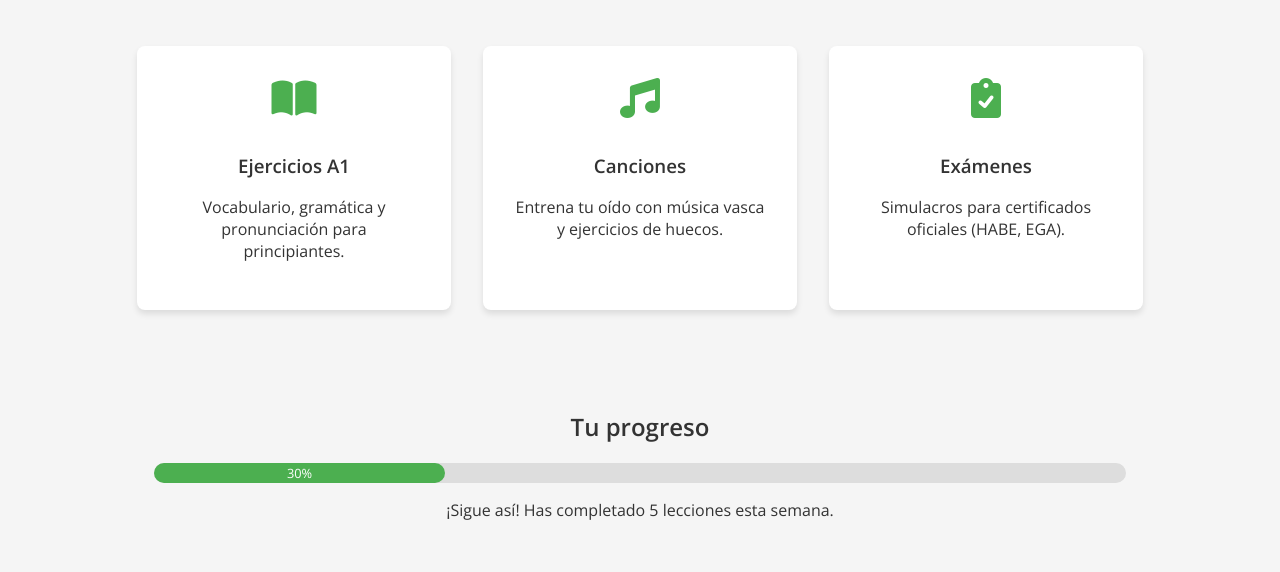
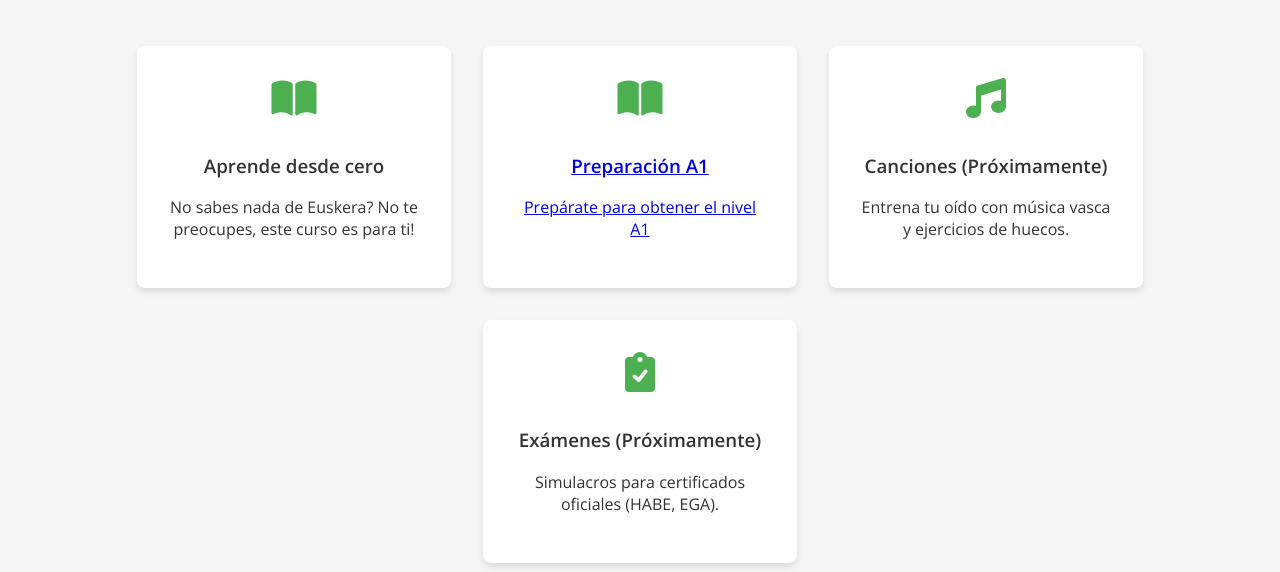
Before and after one commit to KoldoAH/web_euskera, a plain HTML site: page index.html in a window 1280 px wide. Shown: the part 487-1059 px from the top of the page. Drawn offline with nearby package versions, Linux system fonts and the light colour scheme; a web font is replaced by a local one.

Commit message:
Update index.html

```diff
--- a/index.html
+++ b/index.html
@@ -45,31 +45,38 @@
 
     <!-- Secciones Principales -->
     <section class="features">
-        <div class="feature-card" id="ejercicios">
+        <div class="feature-card" id="desde_cero">
             <i class="fas fa-book-open"></i>
-            <h3>Ejercicios A1</h3>
-            <p>Vocabulario, gramática y pronunciación para principiantes.</p>
+            <h3>Aprende desde cero</h3>
+            <p>No sabes nada de Euskera? No te preocupes, este curso es para ti!</p>
         </div>
+        <!-- <div> -->
+        <a class="feature-card" id="A1" href="lecciones/listado_lecciones.html">
+                <i class="fas fa-book-open"></i>
+                <h3>Preparación A1</h3>
+                <p>Prepárate para obtener el nivel A1</p>
+            </a>
+        <!-- </div> -->
         <div class="feature-card" id="canciones">
             <i class="fas fa-music"></i>
-            <h3>Canciones</h3>
+            <h3>Canciones (Próximamente)</h3>
             <p>Entrena tu oído con música vasca y ejercicios de huecos.</p>
         </div>
         <div class="feature-card" id="examenes">
             <i class="fas fa-clipboard-check"></i>
-            <h3>Exámenes</h3>
+            <h3>Exámenes (Próximamente)</h3>
             <p>Simulacros para certificados oficiales (HABE, EGA).</p>
         </div>
     </section>
 
     <!-- Progreso del Usuario -->
-    <section class="progress-section">
+    <!-- <section class="progress-section">
         <h2>Tu progreso</h2>
         <div class="progress-bar">
             <div class="progress-fill" style="width: 30%;">30%</div>
         </div>
-        <p>¡Sigue así! Has completado 5 lecciones esta semana.</p>
-    </section>
+        <p>¡Sigue así! Has completado 5 lecciones esta semana.</p> -->
+    <!-- </section> -->
 
     <!-- Footer -->
     <footer class="footer">
@@ -82,7 +89,7 @@
 </body>
 <script>
     document.getElementById('startButton').addEventListener('click', function() {
-        window.location.href = '#ejercicios'; // Redirige a la sección de ejercicios
+        window.location.href = '#A1'; // Redirige a la sección de ejercicios
         // O si tienes una página separada:
         // window.location.href = 'ejercicios-a1.html';
     });
```
